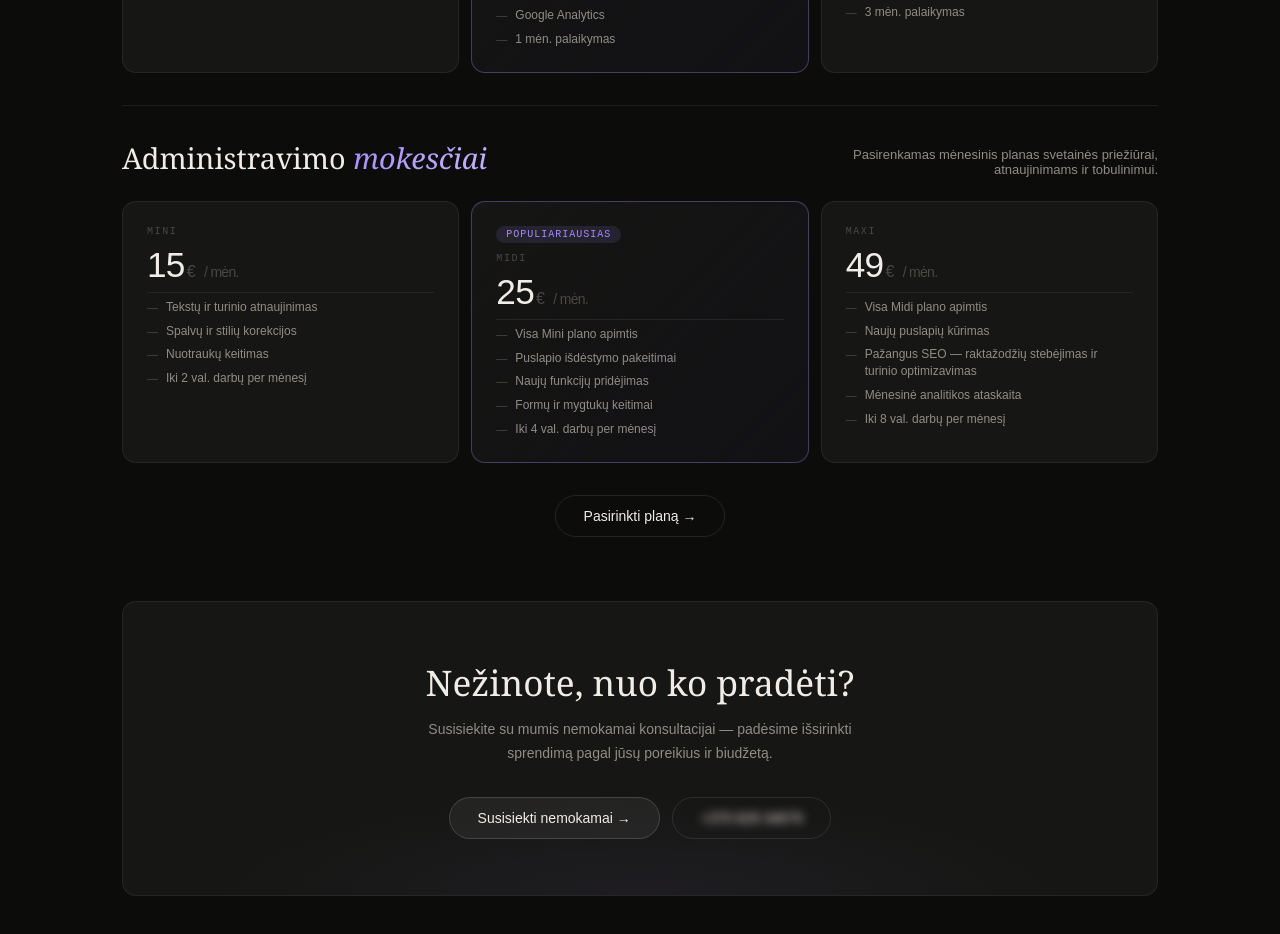
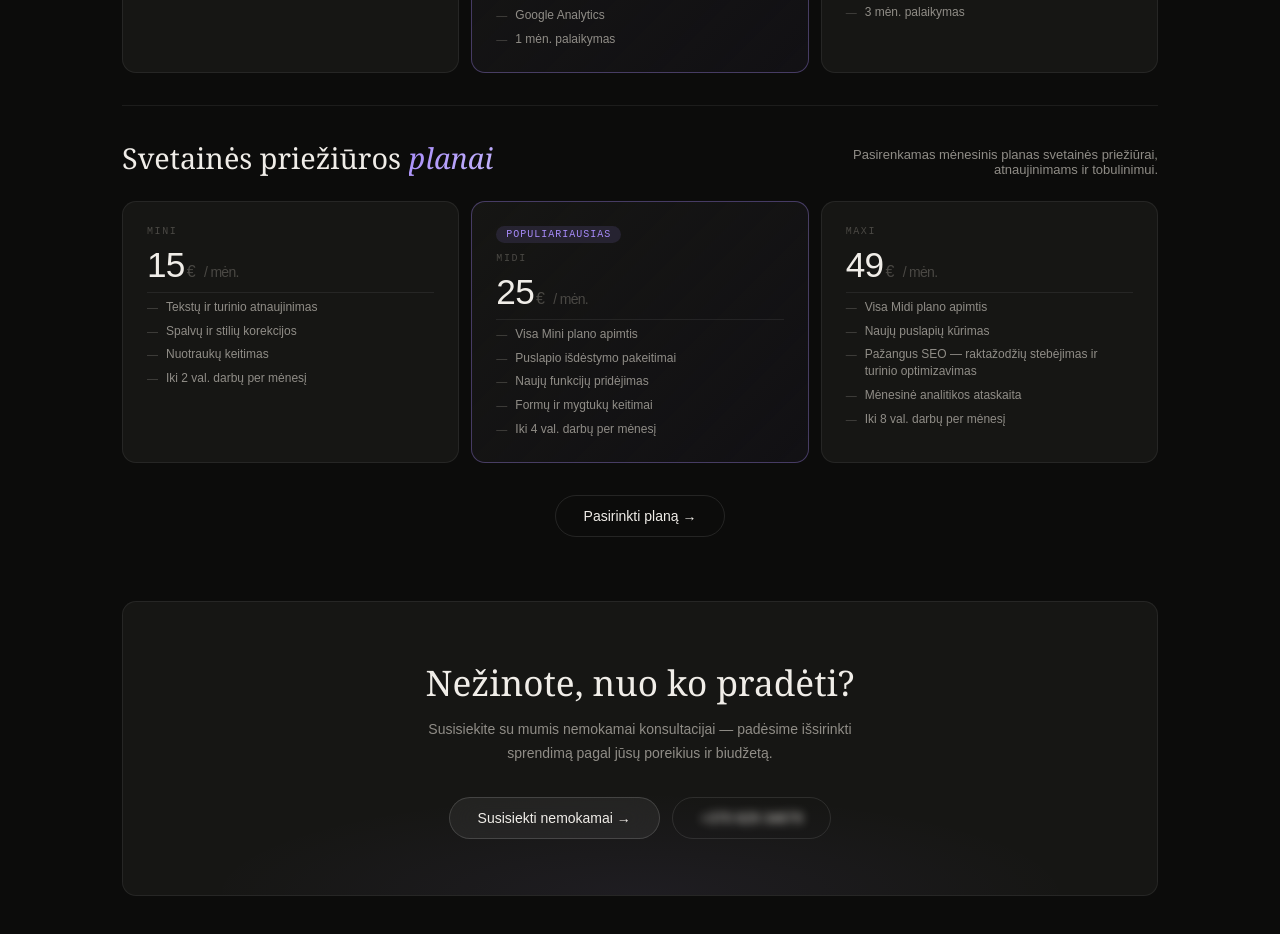
Before and after one commit to faustaskz/koma-studio, a Next.js app: page / in a window 1280 px wide. Shown: the part 4560-5494 px from the top of the page. Built offline with nearby package versions, Linux system fonts and the light colour scheme.

Commit message:
pakeitimai

```diff
--- a/components/Pricing.tsx
+++ b/components/Pricing.tsx
@@ -1083,7 +1083,7 @@ export default function Pricing() {
         {/* SUPPORT SECTION */}
         <div className="pr-support">
           <div className="pr-support-hdr">
-            <h3>Administravimo <em>mokesčiai</em></h3>
+            <h3>Svetainės priežiūros <em>planai</em></h3>
             <p>Pasirenkamas mėnesinis planas svetainės priežiūrai, atnaujinimams ir tobulinimui.</p>
           </div>
           <div className="pr-support-grid">
```
